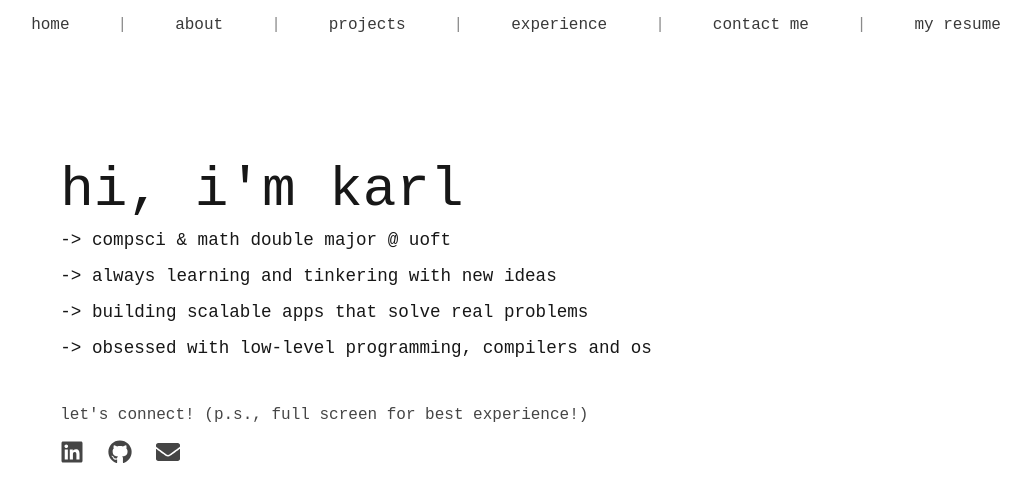
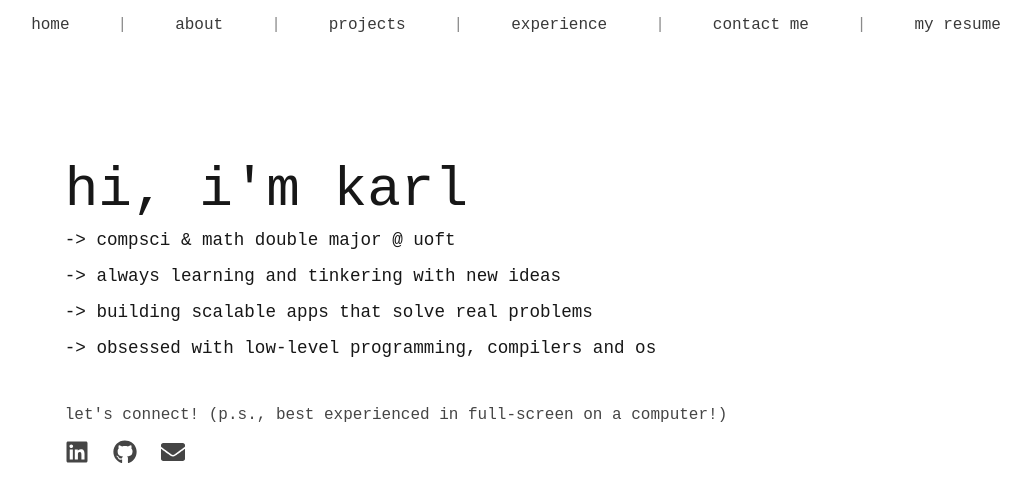
Before and after one commit to Karl-Michaud/portfolio-website, a Next.js app in the folder website/: page / in a window 1280 px wide. Shown: the top 502 px of the page, without its empty margins (124-1155 px from the left). Built offline with nearby package versions, Linux system fonts and the light colour scheme.

Commit message:
Intro info addition

```diff
--- a/website/src/app/home/intro.module.css
+++ b/website/src/app/home/intro.module.css
@@ -7,7 +7,7 @@
     padding: 2rem;
     background-color: var(--background);
     margin-top: 28rem;
-    margin-right: 20rem;
+    margin-right: 15rem;
 }
 
 .content {
--- a/website/src/app/home/intro.tsx
+++ b/website/src/app/home/intro.tsx
@@ -57,7 +57,7 @@ const IntroContent = () => {
                     className={styles.decrypted}
                 />
             </div>
-            <p className={styles.connect}>let&apos;s connect! (p.s., full screen for best experience!)</p>
+            <p className={styles.connect}>let&apos;s connect! (p.s., best experienced in full-screen on a computer!)</p>
             <div className={styles.socialLinks}>
                 <a
                     href="https://www.linkedin.com/in/karlmichaud/"
```
